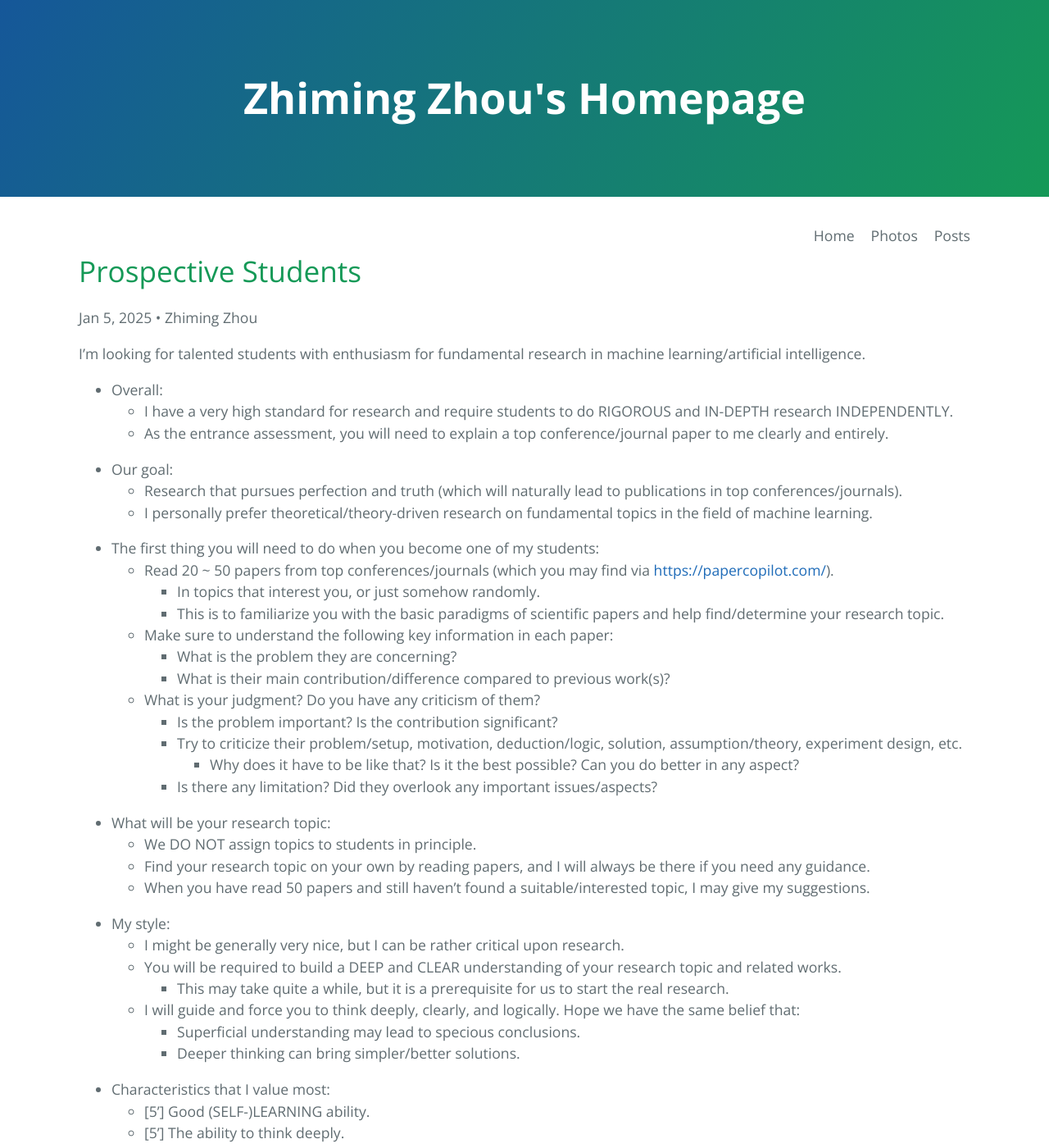
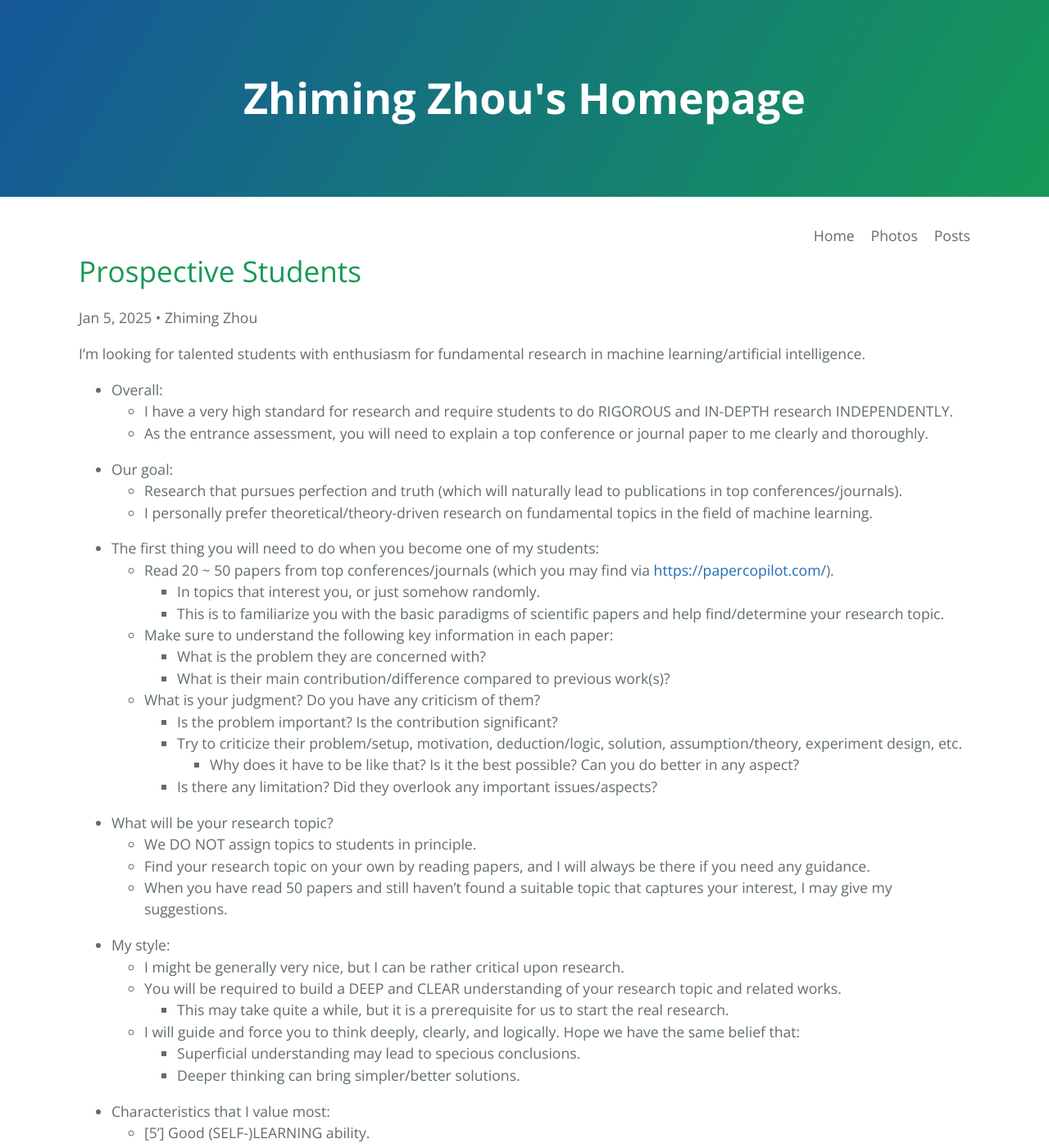
Before and after one commit to ZhimingZhou/zhimingzhou.github.io, a Jekyll site: the page built from _posts/2021-10-11-Prospective-Students.md, in a window 1280 px wide and 1400 px high. Shown: the whole window at 82% size. Built offline with Jekyll 4.4.1, drawn with Linux system fonts in a browser that asks for light colours.

Commit message:
Update 2021-10-11-Prospective-Students.md

```diff
--- a/_posts/2021-10-11-Prospective-Students.md
+++ b/_posts/2021-10-11-Prospective-Students.md
@@ -12,7 +12,7 @@ I’m looking for talented students with enthusiasm for fundamental research in
 
 - Overall:
 	- I have a very high standard for research and require students to do RIGOROUS and IN-DEPTH research INDEPENDENTLY.
-	- As the entrance assessment, you will need to explain a top conference/journal paper to me clearly and entirely.
+	- As the entrance assessment, you will need to explain a top conference or journal paper to me clearly and thoroughly.
 
 <!--  -->
 - Our goal:
@@ -25,7 +25,7 @@ I’m looking for talented students with enthusiasm for fundamental research in
 		- In topics that interest you, or just somehow randomly.
 		- This is to familiarize you with the basic paradigms of scientific papers and help find/determine your research topic.
 	- Make sure to understand the following key information in each paper:
-		- What is the problem they are concerning?
+		- What is the problem they are concerned with?
 		- What is their main contribution/difference compared to previous work(s)?
 	- What is your judgment? Do you have any criticism of them?
 		- Is the problem important? Is the contribution significant?
@@ -34,10 +34,10 @@ I’m looking for talented students with enthusiasm for fundamental research in
 		- Is there any limitation? Did they overlook any important issues/aspects?
 
 <!--  -->
-- What will be your research topic:
+- What will be your research topic?
 	- We DO NOT assign topics to students in principle.
 	- Find your research topic on your own by reading papers, and I will always be there if you need any guidance.
-	- When you have read 50 papers and still haven't found a suitable/interested topic, I may give my suggestions.
+	- When you have read 50 papers and still haven't found a suitable topic that captures your interest, I may give my suggestions.
 
 <!--  -->
 - My style:
```
